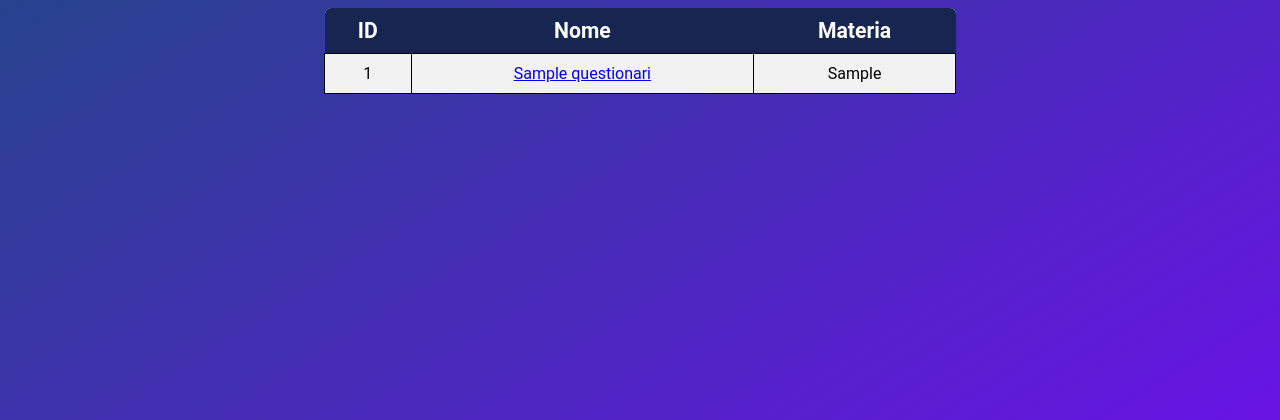
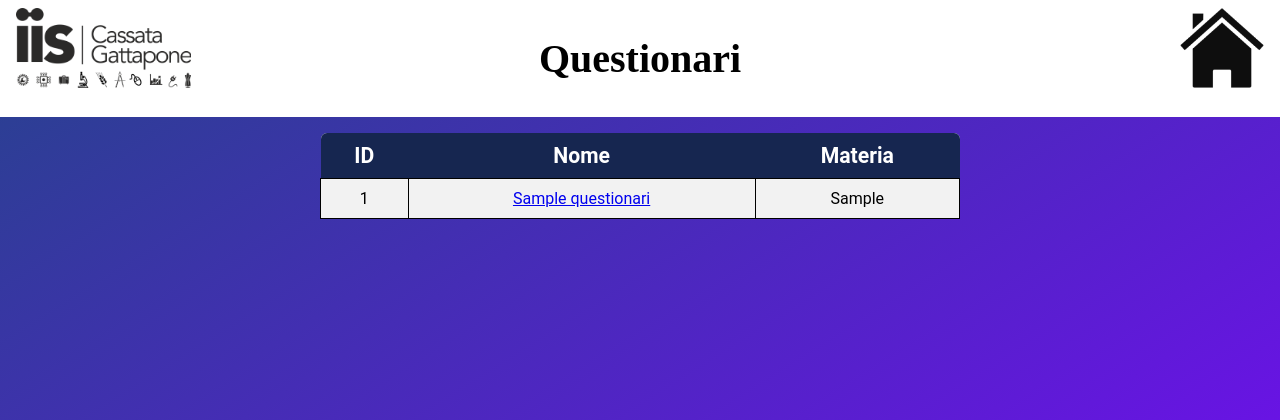
Before and after one commit to Giorgio1022/questionario, a PHP site: page /questionario_elenco.php in a window 1280 px wide. Shown: the top 420 px of the page. Run offline with PHP 8.4, Linux system fonts and the light colour scheme; tables that the repository leaves empty hold one stand-in row (values such as "Sample post"); data that the repository does not hold is empty.

Commit message:
molte piccole modifiche per semplificare l'intestazione delle pagina
immagini spostate in una sottocartella
inseriti doctype,title,meta, lang & c.
inserito logo home
questionario_svolgi_azione.php mostra un report

```diff
--- a/WebContent/questionario_elenco.php
+++ b/WebContent/questionario_elenco.php
@@ -4,61 +4,23 @@
 <!DOCTYPE html>
 <html>
 <head>
+    <title>Questionari</title>
     <link rel="stylesheet" href="stili.css">
     <style>
-body {
-    background: linear-gradient(to bottom right, #26438c, #7D05FF);
-    background-repeat: no-repeat;
-    background-attachment: fixed;
-}
-
-table {
-	border-collapse: collapse;
-	width: 50%;
-	margin: auto;
-    padding 5px;
-}
-
-th:first-child {
-	border-top-left-radius: 6px;
-}
-
-th:last-child {
-	border-top-right-radius: 6px;
-}
-
-th, td {
-    border: 0;
-	text-align: center;
-	padding: 10px;
-}
-
-tr:nth-child(even) {
-	background-color: #f2f2f2;
-}
-tr:nth-child(odd) {
-	background-color: white;
-}
-th {
-	background-color: #162650;
-	color: white;
-    font-family: 'Roboto', sans-serif;
-}
-
-td {
-	border: 1px solid black;
-    font-family: "Roboto", helvetica, arial, sans-serif;
-}
-
-tr:hover td {
-	background-color: #0099e6;
-    color: white;
-}
-
+        body {
+            background: linear-gradient(to bottom right, #26438c, #7D05FF);
+            background-repeat: no-repeat;
+            background-attachment: fixed;
+        }
     </style>
 </head>
 <body>
-    <table>
+    <header>
+        <img src="immagini/cassatagattapone.png" alt="logo iis Cassata Gattapone">
+        <h1>Questionari</h1>
+        <a href="index.php"><img src="immagini/home.png"/></a>
+    </header>
+    <table class="righe">
         <tr>
             <th>ID</th>
             <th>Nome</th>
@@ -75,7 +37,7 @@ while ($row = mysqli_fetch_assoc($ris)) {
     echo "<td>" . $row["ID"] . "</td>";
     echo "<td><a href='questionario_svolgi_form.php?id=". $row["ID"] ."'>".$row["Nome"] . "</a></td>";
     echo "<td>" . $row["FK_Materia"] . "</td>";
-    echo "</tr>";
+    echo "</tr>\n";
 }
 mysqli_close($conn);
 
--- a/WebContent/questionario_svolgi_form.php
+++ b/WebContent/questionario_svolgi_form.php
@@ -7,6 +7,9 @@ session_start();
     <meta charset="UTF-8">
     <title>Questionario</title>
     <link rel="stylesheet" type="text/css" href="stili.css">
+    <style>
+        form { margin: 2em }
+    </style>
 </head>
 <body>
 <form action="questionario_svolgi_azione.php" method="post">
--- a/WebContent/stili.css
+++ b/WebContent/stili.css
@@ -2,10 +2,13 @@
   box-sizing: border-box;
 }
 body{
+  padding:0; margin:0;
   text-align: center;
   background-color: azure;
 }
 header{
+  background: white;
+  padding: 0.5em 1em; margin-bottom: 1em;
   display: grid;
   grid-template-columns: 1fr 4fr 1fr
 }
@@ -82,3 +85,46 @@ div.domanda > h2 {
 
 /* https://stackoverflow.com/questions/1431726/css-selector-for-a-checked-radio-buttons-label */
 input[type="radio"]:checked+label{ font-style: italic }
+
+/** tabelle con righe di colori alternati */
+table.righe {
+	border-collapse: collapse;
+	width: 50%;
+	margin: auto;
+  padding: 5px;
+  font-family: "Roboto", helvetica, arial, sans-serif;
+}
+
+table.righe th, table.righe td {
+  border: 0;
+  text-align: center;
+  padding: 10px;
+}
+
+table.righe th {
+	background-color: #162650;
+	color: white;
+}
+
+table.righe td {
+	border: 1px solid black;
+}
+
+table.righe th:first-child {
+	border-top-left-radius: 6px;
+}
+table.righe th:last-child {
+	border-top-right-radius: 6px;
+}
+
+table.righe tr:nth-child(even) {
+	background-color: #f2f2f2;
+}
+table.righe tr:nth-child(odd) {
+	background-color: white;
+}
+
+tr:hover td {
+	background-color: #0099e6;
+  color: white;
+}
```
Also changed, not shown: WebContent/domanda_inserisci_form.php (+11 -9 lines), WebContent/index.php (+10 -10 lines), WebContent/materia_inserisci_form.php (+9 -7 lines), WebContent/questionario_crea_form.php (+4 -4 lines), WebContent/questionario_svolgi_azione.php (+32 -40 lines), WebContent/utente_form.php (+5 -5 lines), WebContent/immagini/cassatagattapone.png (renamed from WebContent/logoiis.png), WebContent/immagini/domande.jpg (renamed from WebContent/domande.jpg), WebContent/immagini/domande.png (added), WebContent/immagini/elenco.png (renamed from WebContent/elenco.png), WebContent/immagini/home.png (added), WebContent/immagini/logout.png (renamed from WebContent/logout.png), WebContent/immagini/materia.jpg (renamed from WebContent/materia.jpg), WebContent/immagini/questionario.jpg (renamed from WebContent/questionario.jpg), 1 more files.
